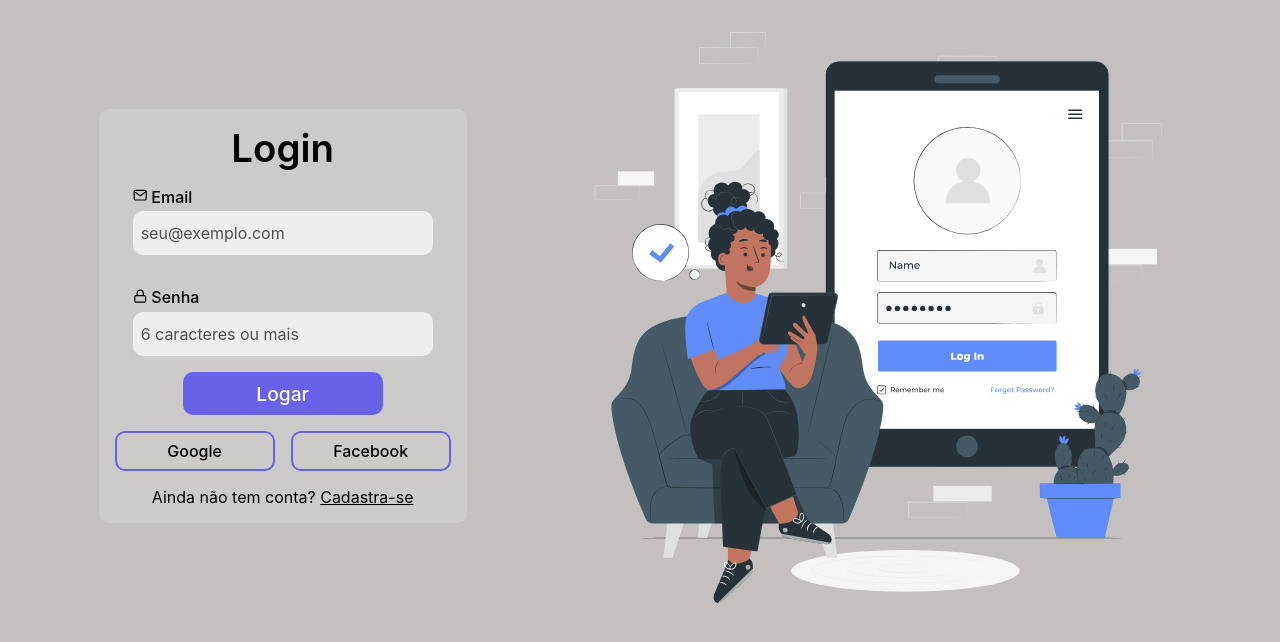
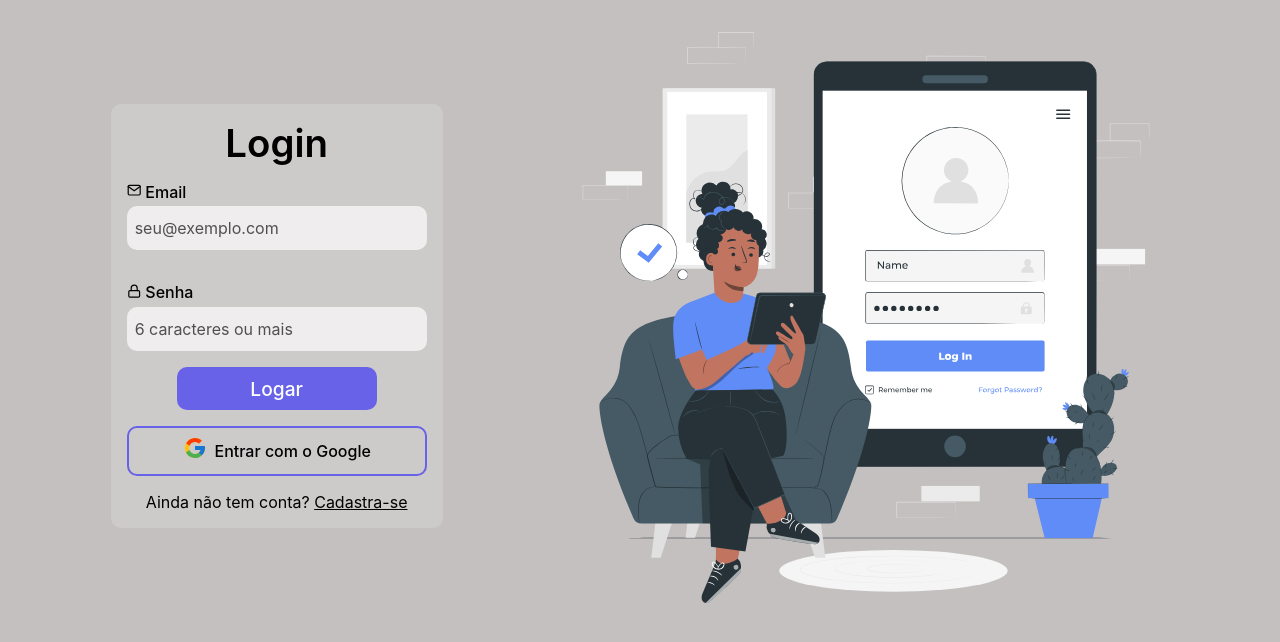
Before and after one commit to monickevelyn/login, a React (Vite) app: page / in a window 1280 px wide. Shown: the top 642 px of the page. Built offline with nearby package versions, Linux system fonts and the light colour scheme.

Commit message:
btn google

```diff
--- /dev/null
+++ b/src/components/btngoogle/BtnGoogle.jsx
@@ -0,0 +1,16 @@
+import './style.btngoogle.scss'
+import { FcGoogle } from "react-icons/fc";
+
+export default function BtnGoogle(){
+
+    return(
+        <>
+        <div className='div-btn'>
+            <button>
+                <span><FcGoogle /></span>
+                <p>Entrar com o Google</p>
+            </button>
+        </div>
+        </>
+    )
+}
--- a/src/components/buttonsocial/style.btnsocial.scss
+++ b/src/components/btngoogle/style.btngoogle.scss
@@ -11,12 +11,26 @@
         background: none;
         outline: none;
         border: none;
-        width: 160px;
+        width: 100%;
         padding: 0.5em;
         font-size: 1em;
         font-weight: 500;
-       border: 2px solid var(--color);
+        border: 2px solid var(--color);
         border-radius: 10px;
         cursor: pointer;
+        display: flex;
+        flex-direction: row;
+        flex-wrap: nowrap;
+        justify-content: center;
+        align-items: center;
+        gap: 0.5em;
+    }
+
+    span {
+        font-size: 1.5em;;
+    }
+
+    p {
+        font-size: 1em;
     }
 }
--- a/src/components/buttonsocial/BtnSocial.jsx
+++ /dev/null
@@ -1,13 +0,0 @@
-import './style.btnsocial.scss'
-
-export default function BtnSocial(){
-
-    return(
-        <>
-        <div className='div-btn'>
-            <button>Google</button>
-            <button>Facebook</button>
-        </div>
-        </>
-    )
-}
--- a/src/index.scss
+++ b/src/index.scss
@@ -1,5 +1,6 @@
 :root {
   --fontcolor: black;
+  --bg: rgb(196, 192, 192);
   --offwhite: rgb(239, 237, 237);
   --color: rgb(103, 98, 231);
   --error: rgba(228, 108, 108, 0.754);
@@ -34,6 +35,6 @@ body {
   width: 100%;
   min-height: 100vh;
   padding: 1em;
-  background-color: rgb(196, 192, 192);
+  background-color: var(--bg);
   color: var(--fontcolor);
 }
--- a/src/pages/FormCadastro.jsx
+++ b/src/pages/FormCadastro.jsx
@@ -1,6 +1,6 @@
 import "./style.form.scss";
 import BtnSubmit from "../form/BtnSubmit";
-import BtnSocial from "../components/buttonsocial/BtnSocial";
+import BtnGoogle from "../components/btngoogle/BtnGoogle";
 import Input from "../form/Input";
 import InputEmail from "../components/InputEmail";
 import InputSenha from "../components/InputSenha";
@@ -26,7 +26,7 @@ export default function FormCadastro() {
           <InputSenha />
         </div>
         <BtnSubmit textbtn="Cadastrar" />
-        <BtnSocial />
+        <BtnGoogle />
         <div>
           <span>
             Já tem conta? Faça o <Link to="/">Login</Link>
--- a/src/pages/FormLogin.jsx
+++ b/src/pages/FormLogin.jsx
@@ -1,6 +1,6 @@
 import "./style.form.scss";
 import BtnSubmit from "../form/BtnSubmit";
-import BtnSocial from "../components/buttonsocial/BtnSocial";
+import BtnGoogle from "../components/btngoogle/BtnGoogle";
 import InputEmail from "../components/InputEmail";
 import InputSenha from "../components/InputSenha";
 import { Link } from "react-router-dom";
@@ -16,7 +16,7 @@ export default function FormLogin() {
         </div>
 
         <BtnSubmit textbtn="Logar" />
-        <BtnSocial />
+        <BtnGoogle />
 
         <div>
           <span>
```
